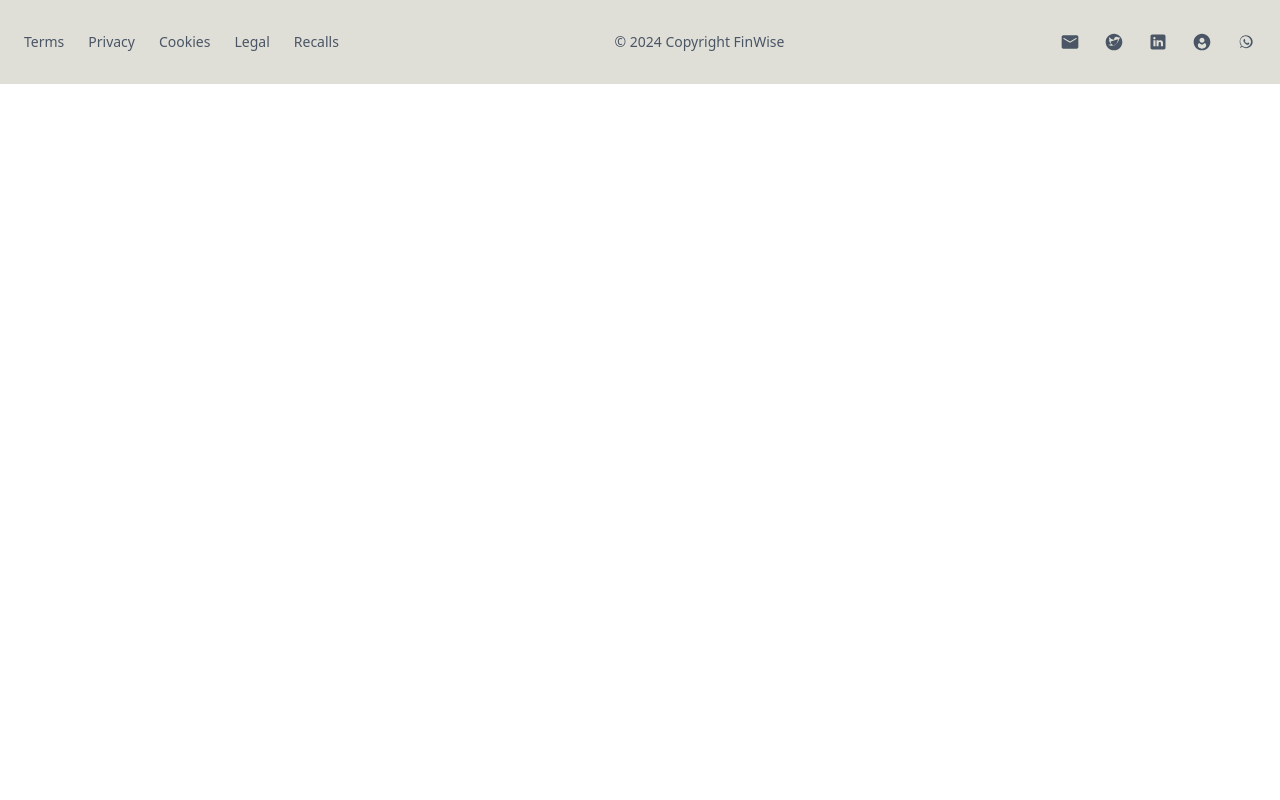
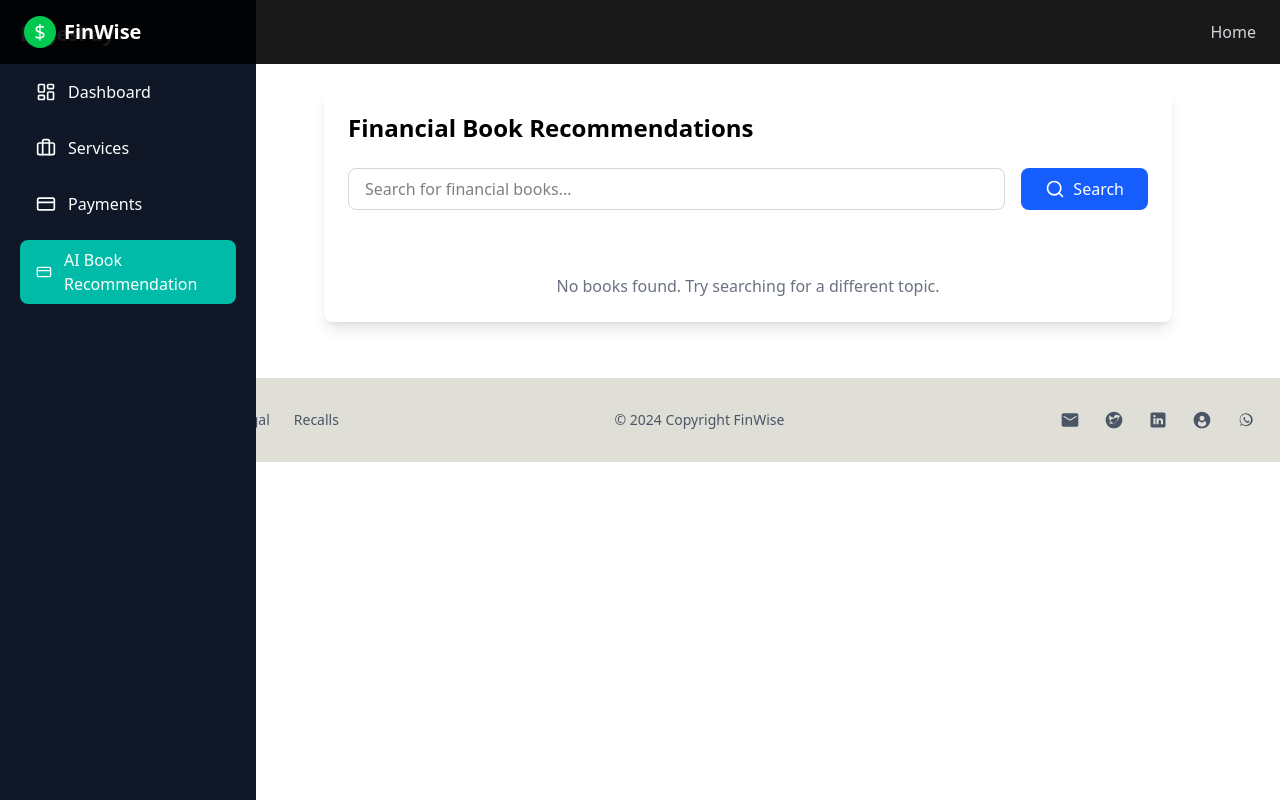
Before and after one commit to clencyc/Comrade-FinanceTracker-Frontend, a React (Vite) app in the folder finwise/: page /ai-books in a window 1280 px wide. Built offline with nearby package versions, Linux system fonts and the light colour scheme.

Commit message:
Partial Dashboard

```diff
--- a/finwise/src/App.jsx
+++ b/finwise/src/App.jsx
@@ -6,6 +6,7 @@ import Dashboard from "./Pages/Dashboard";
 import Services from "./Pages/Services";
 import Payments from "./Pages/Payments";
 import Layout from "./Components/Layout";
+import AIBooks from "./Pages/AIBooks";
 
 function App() {
   return (
@@ -21,6 +22,7 @@ function App() {
           <Route path="dashboard" element={<Dashboard />} />
           <Route path="services" element={<Services />} />
           <Route path="payments" element={<Payments />} />
+          <Route path="ai-books" element={<AIBooks /> } />
         </Route>
       </Routes>
       <Footer />
--- a/finwise/src/Components/Sidebar.jsx
+++ b/finwise/src/Components/Sidebar.jsx
@@ -40,6 +40,17 @@ const Sidebar = () => {
               <CreditCard size={20} /> Payments
             </NavLink>
           </li>
+          <li>
+            <NavLink
+              to="/ai-books"
+              className={({ isActive }) =>
+                `flex items-center gap-3 px-4 py-2 rounded-lg transition
+                ${isActive ? "bg-teal-500" : "hover:bg-gray-700"}`
+              }
+            >
+              <CreditCard size={20} /> AI Book Recommendation
+            </NavLink>
+          </li>
         </ul>
       </nav>
     </aside>
--- /dev/null
+++ b/finwise/src/Pages/AIBooks.jsx
@@ -0,0 +1,158 @@
+import { useState } from 'react';
+import { Search, Star, Loader } from 'lucide-react';
+
+const BookRecommendations = () => {
+  const [query, setQuery] = useState('');
+  const [books, setBooks] = useState([]);
+  const [loading, setLoading] = useState(false);
+  const [error, setError] = useState('');
+
+  const handleSearch = async () => {
+    if (!query.trim()) {
+      setError('Please enter a search query');
+      return;
+    }
+
+    setLoading(true);
+    setError('');
+    setBooks([]);
+
+    try {
+      console.log('Sending request with query:', query);
+
+      const response = await fetch('http://localhost:8000/api/geminibook/', {
+        method: 'POST',
+        headers: {
+          'Content-Type': 'application/json',
+          'Accept': 'application/json',
+          'X-CSRFToken': getCsrfToken(), // Add this if you're using Django's CSRF protection
+        },
+        body: JSON.stringify({ query }),
+      });
+
+      const responseText = await response.text();
+      console.log('Raw API Response:', responseText);
+
+      let data;
+      try {
+        data = JSON.parse(responseText);
+      } catch (parseError) {
+        console.error('JSON Parse Error:', parseError);
+        throw new Error(`Failed to parse server response: ${responseText.substring(0, 100)}...`);
+      }
+
+      if (!response.ok) {
+        throw new Error(data.error || `Server error: ${response.status}`);
+      }
+
+      if (!data.books) {
+        throw new Error('Response missing books array');
+      }
+
+      console.log('Processed data:', data);
+      setBooks(data.books);
+
+    } catch (err) {
+      console.error('Search Error:', err);
+      setError(`Error: ${err.message}`);
+    } finally {
+      setLoading(false);
+    }
+  };
+
+  // Function to get CSRF token from cookies (if using Django's CSRF protection)
+  const getCsrfToken = () => {
+    const name = 'csrftoken';
+    let cookieValue = null;
+    if (document.cookie && document.cookie !== '') {
+      const cookies = document.cookie.split(';');
+      for (let i = 0; i < cookies.length; i++) {
+        const cookie = cookies[i].trim();
+        if (cookie.substring(0, name.length + 1) === (name + '=')) {
+          cookieValue = decodeURIComponent(cookie.substring(name.length + 1));
+          break;
+        }
+      }
+    }
+    return cookieValue;
+  };
+
+  return (
+    <div className="max-w-4xl ml-[300px] p-6">
+      <div className="bg-white rounded-lg shadow-lg p-6 mb-8">
+        <h2 className="text-2xl font-bold mb-6">Financial Book Recommendations</h2>
+
+        <div className="flex gap-4">
+          <input
+            type="text"
+            placeholder="Search for financial books..."
+            value={query}
+            onChange={(e) => setQuery(e.target.value)}
+            onKeyPress={(e) => e.key === 'Enter' && handleSearch()}
+            className="flex-1 px-4 py-2 border border-gray-300 rounded-lg focus:outline-none focus:ring-2 focus:ring-blue-500 focus:border-transparent"
+          />
+          <button
+            onClick={handleSearch}
+            disabled={loading}
+            className="flex items-center px-6 py-2 bg-blue-600 text-white rounded-lg hover:bg-blue-700 focus:outline-none focus:ring-2 focus:ring-blue-500 focus:ring-offset-2 disabled:opacity-50 disabled:cursor-not-allowed"
+          >
+            {loading ? (
+              <Loader className="w-5 h-5 animate-spin" />
+            ) : (
+              <>
+                <Search className="w-5 h-5 mr-2" />
+                Search
+              </>
+            )}
+          </button>
+        </div>
+
+        {error && (
+          <div className="mt-4 p-4 bg-red-50 border border-red-200 text-red-600 rounded-lg">
+            <div className="font-medium">Error occurred:</div>
+            <div className="mt-1">{error}</div>
+          </div>
+        )}
+
+        <div className="mt-8 grid gap-6 md:grid-cols-2">
+          {books.map((book, index) => (
+            <div key={index} className="bg-white rounded-lg shadow border border-gray-200 hover:shadow-lg transition-shadow">
+              <div className="p-6">
+                {book.cover_image && (
+                  <img
+                    src={book.cover_image}
+                    alt={book.title}
+                    className="w-full h-48 object-cover mb-4 rounded"
+                  />
+                )}
+                <h3 className="text-xl font-semibold mb-2">{book.title}</h3>
+                <p className="text-gray-600 mb-2">by {book.author}</p>
+                <p className="text-sm text-gray-500 mb-2">Genre: {book.genre}</p>
+                {book.description && (
+                  <p className="text-sm text-gray-600 mb-2">{book.description}</p>
+                )}
+                <div className="flex justify-between items-center mt-4">
+                  <span className={`text-sm font-medium ${book.difficulty_level === 'Beginner' ? 'text-green-600' : book.difficulty_level === 'Intermediate' ? 'text-yellow-600' : 'text-red-600'}`}>
+                    {book.difficulty_level}
+                  </span>
+                  <div className="flex items-center">
+                    <Star className="w-4 h-4 text-yellow-400 fill-current mr-1" />
+                    <span>{Number(book.rating).toFixed(1)}</span>
+                  </div>
+                </div>
+              </div>
+            </div>
+          ))}
+        </div>
+
+        {books.length === 0 && !loading && !error && (
+          <div className="text-center text-gray-500 mt-8">
+            No books found. Try searching for a different topic.
+          </div>
+        )}
+      </div>
+    </div>
+  );
+};
+
+export default BookRecommendations;
```
Also changed, not shown: finwise/src/Pages/Dashboard.jsx (+60 -18 lines).
